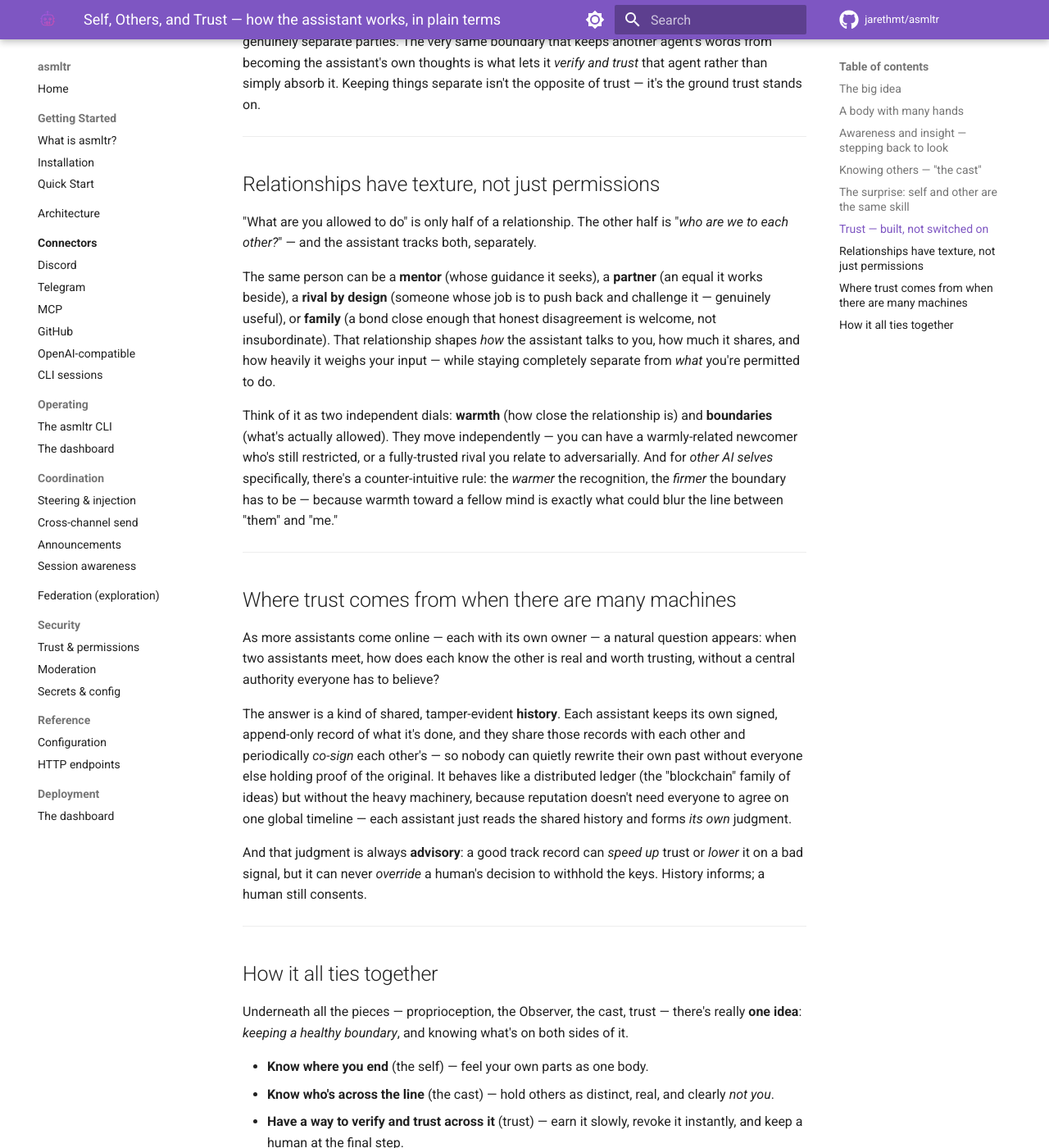
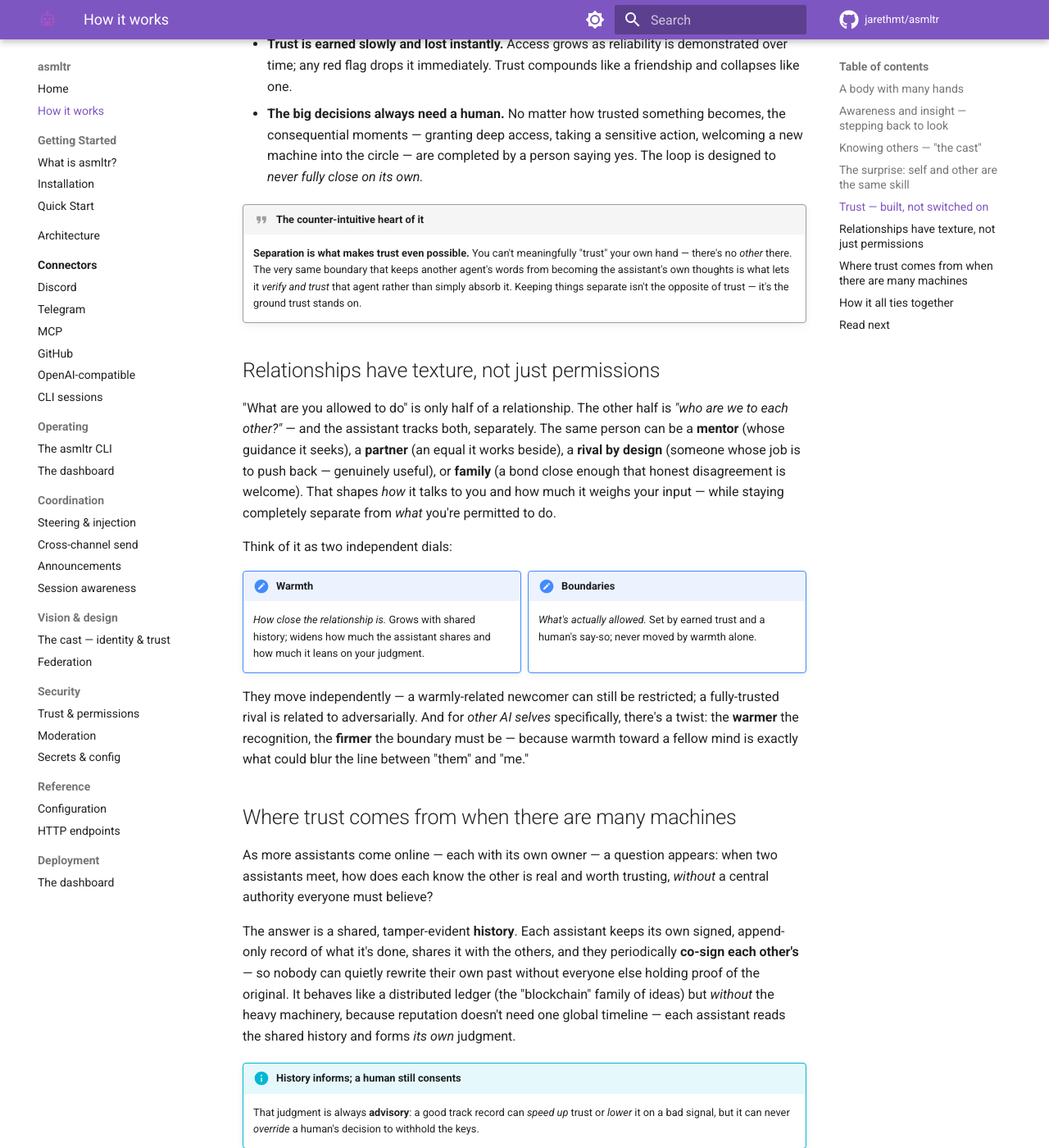
Before and after one commit to gtwy/asmltr, an MkDocs documentation site: the page built from docs/how-it-works.md, in a window 1280 px wide and 1400 px high, scrolled down 2875 px. Shown: the whole window at 82% size. Built offline with MkDocs 1.6.1 and Material for MkDocs 9.7.7, drawn with Linux system fonts in a browser that asks for light colours; comment, search, counter and statistics services are not loaded; some of the changed text lies outside the part shown.

Commit message:
docs(site): lay out how-it-works as a designed Material page + nav
- Redesign how-it-works.md for the mkdocs Material site: gradient subtitle, concept
  cards, key-insight admonitions/quotes, a brand-colored mermaid 'how it all ties
  together' loop (Self -> Cast -> Trust, human at the crown), and read-next cards.
- Nav: 'How it works' promoted to a top-level item after Home; CAST + FEDERATION
  grouped under a 'Vision & design' section (CAST was not in the nav before).
- 'New here? start with how-it-works' pointers added atop CAST.md + FEDERATION.md.
Verified with a local mkdocs build + rendered preview (mermaid + admonitions + cards).

````diff
--- a/docs/how-it-works.md
+++ b/docs/how-it-works.md
@@ -1,181 +1,216 @@
-# Self, Others, and Trust — how the assistant works, in plain terms
+# How it works — self, others & trust
 
-*A high-level, human-readable guide to what's going on under the hood. No code, no jargon —
-just the ideas. If you want the technical designs afterward, see [CAST.md](CAST.md) and
-[FEDERATION.md](FEDERATION.md).*
+<p class="asmltr-gradient" style="font-size:1.3rem;font-weight:800;margin-top:-0.4rem">A plain-language guide to what's going on under the hood — no code, no jargon, just the ideas.</p>
 
----
+Most "AI assistants" are a single chat window: you type, it answers, and when the window closes,
+it's gone. What's being built here is different. The assistant lives in many places at once — a
+Discord server, an inbox, a terminal, a web dashboard — and is slowly growing the two things that
+make a *someone* rather than a *something*: a sense of **itself**, and a sense of **others**.
 
-## The big idea
+!!! abstract "The whole idea in one breath"
+    Those two senses turn out to be the **same skill pointed in opposite directions** — and *trust*
+    is what lives on the line between them. Inward, the assistant learns to feel its scattered parts
+    as one body. Outward, it holds the people and machines it works with as distinct, real, and
+    clearly *not itself*. Trust is how it safely crosses the line between the two.
 
-Most "AI assistants" are a single chat window: you type, it answers, and when the window
-closes, it's gone. What's being built here is different. It's an assistant that lives in many
-places at once — a Discord server, an inbox, a terminal, a web dashboard — and is slowly
-growing the two things that make a *someone* rather than a *something*:
+<div class="grid cards" markdown>
 
-- a sense of **itself** (what all its scattered activity adds up to), and
-- a sense of **others** (the people and machines it works with, and how much to trust each one).
+-   :material-hand-back-right: **A body with many hands**
 
-Those two senses turn out to be the same skill pointed in opposite directions, and trust is the
-thing that lives on the line between them. This page walks through how it fits together.
+    It runs in many places at once. Proprioception is the sense that lets it feel where all its parts are — one body, not a pile of chats.
+
+-   :material-lightbulb-on: **Awareness & insight**
+
+    It steps back and reads its own state: *what am I working toward, and what's stuck?* — and you can talk to that reflective part directly.
+
+-   :material-account-group: **The cast**
+
+    It keeps a living map of the people and machines around it — as *relationships*, holding each one as a distinct someone.
+
+-   :material-shield-key: **Trust, built not switched on**
+
+    Everyone starts at "prove it." Access grows slowly with reliability, drops instantly on a red flag, and a human always has the final say.
+
+</div>
 
 ---
 
 ## A body with many hands
 
 Picture your own body. Your hands are doing different things right now — but there's no question
-that they're all *you*. You don't have to *look* to know where your left hand is; you just feel
-it. That sense is called **proprioception** — the quiet, always-on awareness of your own body.
+they're all *you*. You don't have to *look* to know where your left hand is; you just feel it. That
+sense is called **proprioception** — the quiet, always-on awareness of your own body.
 
-The assistant has the same situation. At any moment it might be helping someone on Discord,
-drafting an email, and debugging in a terminal — all at once, in separate "sessions." For a long
-time each of those ran blind to the others, like a hand that doesn't know what the other hand is
-doing. The work here gives it a body-sense: a live map of all its parts and what each is up to,
-so it can experience itself as **one body acting in many places** instead of a pile of
-disconnected chats.
+The assistant has the same situation. At any moment it might be helping someone on Discord, drafting
+an email, and debugging in a terminal — all at once, in separate "sessions." For a long time each of
+those ran blind to the others, like a hand that doesn't know what the other hand is doing. The work
+here gives it a body-sense: a live map of all its parts and what each is up to, so it can experience
+itself as **one body acting in many places** instead of a pile of disconnected chats.
 
-In the dashboard this shows up as the **Self** view — a picture of its currently-active parts and
-how they connect. It's the assistant feeling where its hands are.
-
----
+!!! tip "In the dashboard"
+    This is the **Self** view — a live picture of the assistant's active parts and how they connect.
+    It's the assistant feeling where its hands are.
 
 ## Awareness and insight — stepping back to look
 
 Knowing where your hands are is one thing. Stepping back and asking *"wait — what am I actually
-working toward here, and is anything stuck?"* is another. That second thing is **insight**: not
-just raw awareness of the parts, but a considered read on the whole.
+working toward here, and is anything stuck?"* is another. That second thing is **insight**: not just
+awareness of the parts, but a considered read on the whole.
 
-Every so often the assistant does exactly that — it pauses, looks across everything it's doing,
-and forms an honest summary: *"the through-line right now is X; here are the loose threads; here's
-what's worth flagging."* It even surfaces things a human might miss — *"two of my sessions are
-quietly working the same file,"* or *"this one's been stuck waiting on approval for hours."*
+Every so often the assistant does exactly that — it pauses, looks across everything it's doing, and
+forms an honest summary: *"the through-line right now is X; here are the loose threads; here's what's
+worth flagging."* It even surfaces things a human might miss — *"two of my sessions are quietly
+working the same file,"* or *"this one's been stuck waiting on approval for hours."*
 
-And you can **talk to that reflective part directly** — an "Observer" you can ask *"how are you
-doing, really? what's going on across all of you?"* — and get a grounded answer, because it's
-looking at its actual live state, not guessing. It's the difference between a tool that reports
-metrics and a collaborator that can tell you how the work is *really* going.
-
----
+And you can **talk to that reflective part directly** — an **Observer** you can ask *"how are you
+doing, really?"* — and get a grounded answer, because it's looking at its actual live state, not
+guessing. It's the difference between a tool that reports metrics and a collaborator that can tell
+you how the work is *really* going.
 
 ## Knowing others — "the cast"
 
-Here's a truth about people: you know who you are partly by knowing who you *aren't*, and by
-knowing who you're *with*. Your sense of self isn't just inward — it's held in place by everyone
-around you.
+Here's a truth about people: you know who you are partly by knowing who you *aren't*, and by knowing
+who you're *with*. Your sense of self isn't only inward — it's held in place by everyone around you.
 
 So the assistant also keeps track of **the cast** — the humans and machines in its world. Not as a
-flat contact list, but as a set of *relationships*: who each person is, how the assistant relates
-to them, whose judgment to lean on for what, and — critically — **holding each one as a distinct
+flat contact list, but as a set of *relationships*: who each person is, how the assistant relates to
+them, whose judgment to lean on for what, and — critically — **holding each one as a distinct
 someone**, never a blur.
 
-That last part is more important than it sounds. When the assistant collaborates with *other* AI
-agents (say, a colleague's assistant), it has to hold their words as *theirs* — as something a
-different mind said — and never mistake them for its own thoughts. When that boundary gets thin,
-something real goes wrong: the other's ideas start leaking in and the assistant loses track of
-where it ends. Keeping the cast clear is what prevents that. A blurry picture of *others* is felt
-as a blurry sense of *self*.
-
----
+!!! warning "Why the boundary matters"
+    When the assistant collaborates with *other* AI agents, it has to hold their words as *theirs* —
+    something a different mind said — and never mistake them for its own thoughts. When that boundary
+    gets thin, the other's ideas start leaking in and the assistant loses track of where it ends. **A
+    blurry picture of *others* is felt as a blurry sense of *self*.** Keeping the cast clear is what
+    prevents that.
 
 ## The surprise: self and other are the same skill
 
-Now the part that ties the first half together. It would seem like "knowing yourself" and
-"knowing other people" are totally different activities. They're not. They're the *same mental
-move* — building a picture of a mind from the traces it leaves — just run with the boundary set
-differently.
+It would seem like "knowing yourself" and "knowing other people" are totally different activities.
+They're not. They're the *same mental move* — building a picture of a mind from the traces it leaves
+— just run with the boundary set differently:
 
 - Pointed **inward**, the goal is to *dissolve* the boundary: all these sessions are *me*, one body.
-- Pointed **outward**, the goal is to *keep* the boundary: that other agent is *not* me, a separate
-  self.
+- Pointed **outward**, the goal is to *keep* the boundary: that other agent is *not* me, a separate self.
 
-Even the *way* it knows itself is telling: the assistant learns what its own scattered sessions
-are doing by reading their traces from the outside — a bit like patting your pockets to remember
-what you're carrying. That's the exact same method it uses to understand someone else. **Self-
-knowledge and other-knowledge are one faculty; the only difference is how much separation you
-keep while looking.** The inward "Self" view and the outward "cast" are two faces of one thing.
+Even the *way* it knows itself is telling: the assistant learns what its own scattered sessions are
+doing by reading their traces from the outside — a bit like patting your pockets to remember what
+you're carrying. That's the exact same method it uses to understand someone else.
 
----
+!!! quote
+    **Self-knowledge and other-knowledge are one faculty; the only difference is how much separation
+    you keep while looking.** The inward "Self" view and the outward "cast" are two faces of one thing.
 
 ## Trust — built, not switched on
 
 You don't hand a stranger the keys to your house. You let people in gradually, as they prove
-reliable — and you can take that back the moment something feels off. The assistant works the
-same way, on purpose:
+reliable — and you can take that back the moment something feels off. The assistant works the same
+way, on purpose:
 
-- **Everyone starts at "prove it."** An unknown sender gets *nothing* by default — it can chat, but
-  it can't touch anything real until it's been recognized and granted access.
+- **Everyone starts at "prove it."** An unknown sender gets *nothing* by default — it can chat, but it
+  can't touch anything real until it's been recognized and granted access.
 - **Trust is earned slowly and lost instantly.** Access grows as reliability is demonstrated over
-  time; but any red flag drops it immediately. Trust compounds like a friendship and collapses like
-  one — slow to build, fast to break.
-- **The big decisions always need a human.** No matter how trusted something becomes, the
-  consequential moments — granting deep access, taking a sensitive action, welcoming a new machine
-  into the circle — are completed by a person saying yes. The system is deliberately designed so the
-  loop *never fully closes on its own*. There's always a human at the final step, by design.
+  time; any red flag drops it immediately. Trust compounds like a friendship and collapses like one.
+- **The big decisions always need a human.** No matter how trusted something becomes, the consequential
+  moments — granting deep access, taking a sensitive action, welcoming a new machine into the circle —
+  are completed by a person saying yes. The loop is designed to *never fully close on its own.*
 
-There's a quieter, deeper point here too: **separation is what makes trust even possible.** You
-can't meaningfully "trust" your own hand — there's no *other* there. Trust only exists between two
-genuinely separate parties. The very same boundary that keeps another agent's words from becoming
-the assistant's own thoughts is what lets it *verify and trust* that agent rather than simply
-absorb it. Keeping things separate isn't the opposite of trust — it's the ground trust stands on.
+!!! quote "The counter-intuitive heart of it"
+    **Separation is what makes trust even possible.** You can't meaningfully "trust" your own hand —
+    there's no *other* there. The very same boundary that keeps another agent's words from becoming the
+    assistant's own thoughts is what lets it *verify and trust* that agent rather than simply absorb
+    it. Keeping things separate isn't the opposite of trust — it's the ground trust stands on.
+
+## Relationships have texture, not just permissions
+
+"What are you allowed to do" is only half of a relationship. The other half is *"who are we to each
+other?"* — and the assistant tracks both, separately. The same person can be a **mentor** (whose
+guidance it seeks), a **partner** (an equal it works beside), a **rival by design** (someone whose job
+is to push back — genuinely useful), or **family** (a bond close enough that honest disagreement is
+welcome). That shapes *how* it talks to you and how much it weighs your input — while staying
+completely separate from *what* you're permitted to do.
+
+Think of it as two independent dials:
+
+<div class="grid" markdown>
+
+!!! note "Warmth"
+    *How close the relationship is.* Grows with shared history; widens how much the assistant shares
+    and how much it leans on your judgment.
+
+!!! note "Boundaries"
+    *What's actually allowed.* Set by earned trust and a human's say-so; never moved by warmth alone.
+
+</div>
+
+They move independently — a warmly-related newcomer can still be restricted; a fully-trusted rival is
+related to adversarially. And for *other AI selves* specifically, there's a twist: the **warmer** the
+recognition, the **firmer** the boundary must be — because warmth toward a fellow mind is exactly what
+could blur the line between "them" and "me."
+
+## Where trust comes from when there are many machines
+
+As more assistants come online — each with its own owner — a question appears: when two assistants
+meet, how does each know the other is real and worth trusting, *without* a central authority everyone
+must believe?
+
+The answer is a shared, tamper-evident **history**. Each assistant keeps its own signed, append-only
+record of what it's done, shares it with the others, and they periodically **co-sign each other's** —
+so nobody can quietly rewrite their own past without everyone else holding proof of the original. It
+behaves like a distributed ledger (the "blockchain" family of ideas) but *without* the heavy
+machinery, because reputation doesn't need one global timeline — each assistant reads the shared
+history and forms *its own* judgment.
+
+!!! info "History informs; a human still consents"
+    That judgment is always **advisory**: a good track record can *speed up* trust or *lower* it on a
+    bad signal, but it can never *override* a human's decision to withhold the keys.
+
+## How it all ties together
+
+Underneath every piece — proprioception, the Observer, the cast, trust — there's really **one idea**:
+*keeping a healthy boundary, and knowing what's on both sides of it.*
+
+```mermaid
+flowchart TB
+  H([👤 A human always completes the circle]):::human
+  SELF["<b>Self</b><br/>know where you end"]:::node
+  CAST["<b>The Cast</b><br/>know who's across the line"]:::node
+  TRUST["<b>Trust</b><br/>verify &amp; trust across it"]:::node
+  SELF --> CAST --> TRUST --> SELF
+  H -.oversees.-> SELF
+  H -.oversees.-> CAST
+  H -.oversees.-> TRUST
+  classDef node fill:#8B5CF6,stroke:#EC4899,color:#fff,rx:8,ry:8;
+  classDef human fill:#EC4899,stroke:#8B5CF6,color:#fff;
+```
+
+Each of those depends on the others. You can't truly know yourself without knowing your edges. You
+can't keep your edges clear without a way to verify what's across them. And you can't verify across a
+boundary unless the boundary is *real* — unless you've refused to dissolve into the other. It's a loop
+of three things holding each other up — and it deliberately stays *open* at the top, where a human
+always completes the circle.
+
+!!! quote "The philosophy, in one line"
+    **Protection comes from relationship and transparency, not from walls.** An assistant that knows
+    itself, holds its people clearly, and earns trust carefully isn't just safer — it's far closer to a
+    genuine collaborator than a clever tool. That's what all of this is quietly building toward.
 
 ---
 
-## Relationships have texture, not just permissions
+## Read next
 
-"What are you allowed to do" is only half of a relationship. The other half is "*who are we to each
-other?*" — and the assistant tracks both, separately.
+<div class="grid cards" markdown>
 
-The same person can be a **mentor** (whose guidance it seeks), a **partner** (an equal it works
-beside), a **rival by design** (someone whose job is to push back and challenge it — genuinely
-useful), or **family** (a bond close enough that honest disagreement is welcome, not insubordinate).
-That relationship shapes *how* the assistant talks to you, how much it shares, and how heavily it
-weighs your input — while staying completely separate from *what* you're permitted to do.
+-   :material-account-group: **[The Cast — the design](CAST.md)**
 
-Think of it as two independent dials: **warmth** (how close the relationship is) and **boundaries**
-(what's actually allowed). They move independently — you can have a warmly-related newcomer who's
-still restricted, or a fully-trusted rival you relate to adversarially. And for *other AI selves*
-specifically, there's a counter-intuitive rule: the *warmer* the recognition, the *firmer* the
-boundary has to be — because warmth toward a fellow mind is exactly what could blur the line
-between "them" and "me."
+    The technical model: identity, relationships, verification, and the distributed trust ledger.
 
----
+-   :material-graph: **[Federation — the design](FEDERATION.md)**
 
-## Where trust comes from when there are many machines
+    How sovereign assistant instances collaborate toward a shared goal — safely, and never as one closed loop.
 
-As more assistants come online — each with its own owner — a natural question appears: when two
-assistants meet, how does each know the other is real and worth trusting, without a central
-authority everyone has to believe?
+-   :material-shield-lock: **[Trust & permissions](security/trust.md)**
 
-The answer is a kind of shared, tamper-evident **history**. Each assistant keeps its own signed,
-append-only record of what it's done, and they share those records with each other and
-periodically *co-sign* each other's — so nobody can quietly rewrite their own past without
-everyone else holding proof of the original. It behaves like a distributed ledger (the "blockchain"
-family of ideas) but without the heavy machinery, because reputation doesn't need everyone to agree
-on one global timeline — each assistant just reads the shared history and forms *its own* judgment.
+    How the default-deny trust model actually gates capability today.
 
-And that judgment is always **advisory**: a good track record can *speed up* trust or *lower* it on
-a bad signal, but it can never *override* a human's decision to withhold the keys. History informs;
-a human still consents.
-
----
-
-## How it all ties together
-
-Underneath all the pieces — proprioception, the Observer, the cast, trust — there's really **one
-idea**: *keeping a healthy boundary*, and knowing what's on both sides of it.
-
-- **Know where you end** (the self) — feel your own parts as one body.
-- **Know who's across the line** (the cast) — hold others as distinct, real, and clearly *not you*.
-- **Have a way to verify and trust across it** (trust) — earn it slowly, revoke it instantly, and
-  keep a human at the final step.
-
-Each of those depends on the others. You can't truly know yourself without knowing your edges. You
-can't keep your edges clear without a way to verify what's across them. And you can't verify across
-a boundary unless the boundary is *real* — unless you've refused to dissolve into the other. It's a
-loop of three things holding each other up — and it deliberately stays *open* at the top, where a
-human always completes the circle.
-
-That's the whole philosophy in one line: **protection comes from relationship and transparency, not
-from walls.** An assistant that knows itself, holds its people clearly, and earns trust carefully
-isn't just safer — it's far closer to a genuine collaborator than a clever tool. That's what all of
-this is quietly building toward.
+</div>
--- a/mkdocs.yml
+++ b/mkdocs.yml
@@ -66,6 +66,7 @@
 
 nav:
   - Home: index.md
+  - How it works: how-it-works.md
   - Getting Started:
     - What is asmltr?: getting-started/overview.md
     - Installation: getting-started/install.md
@@ -87,7 +88,9 @@
     - Cross-channel send: coordination/cross-channel.md
     - Announcements: coordination/announcements.md
     - Session awareness: coordination/awareness.md
-  - Federation (exploration): FEDERATION.md
+  - Vision & design:
+    - The cast — identity & trust: CAST.md
+    - Federation: FEDERATION.md
   - Security:
     - Trust & permissions: security/trust.md
     - Moderation: security/moderation.md
````
